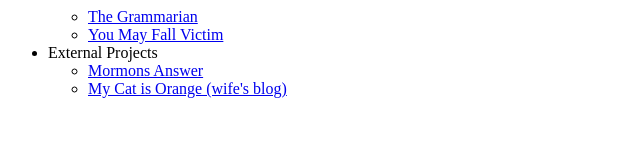
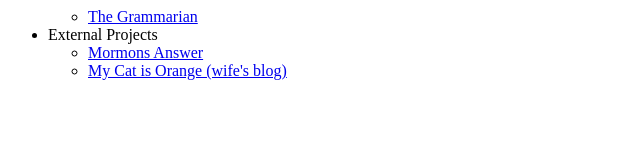
Before and after one commit to webnard/webnard.github.io, a website: page _src/site/index.html in a window 1280 px wide. Shown: the whole page, without its empty margins (0-640 px from the left). Drawn offline with Linux system fonts and the light colour scheme.

Commit message:
Removing link to page that doesn't exist.

```diff
--- a/_src/site/index.html
+++ b/_src/site/index.html
@@ -2,7 +2,6 @@
     <ul>
         <ul>
              <li><a href="/grammarian/">The Grammarian</a></li>
-             <li><a href="/victim/">You May Fall Victim</a></li>
         </ul>
         <li class="heading">External Projects</li>
         <ul>
```
